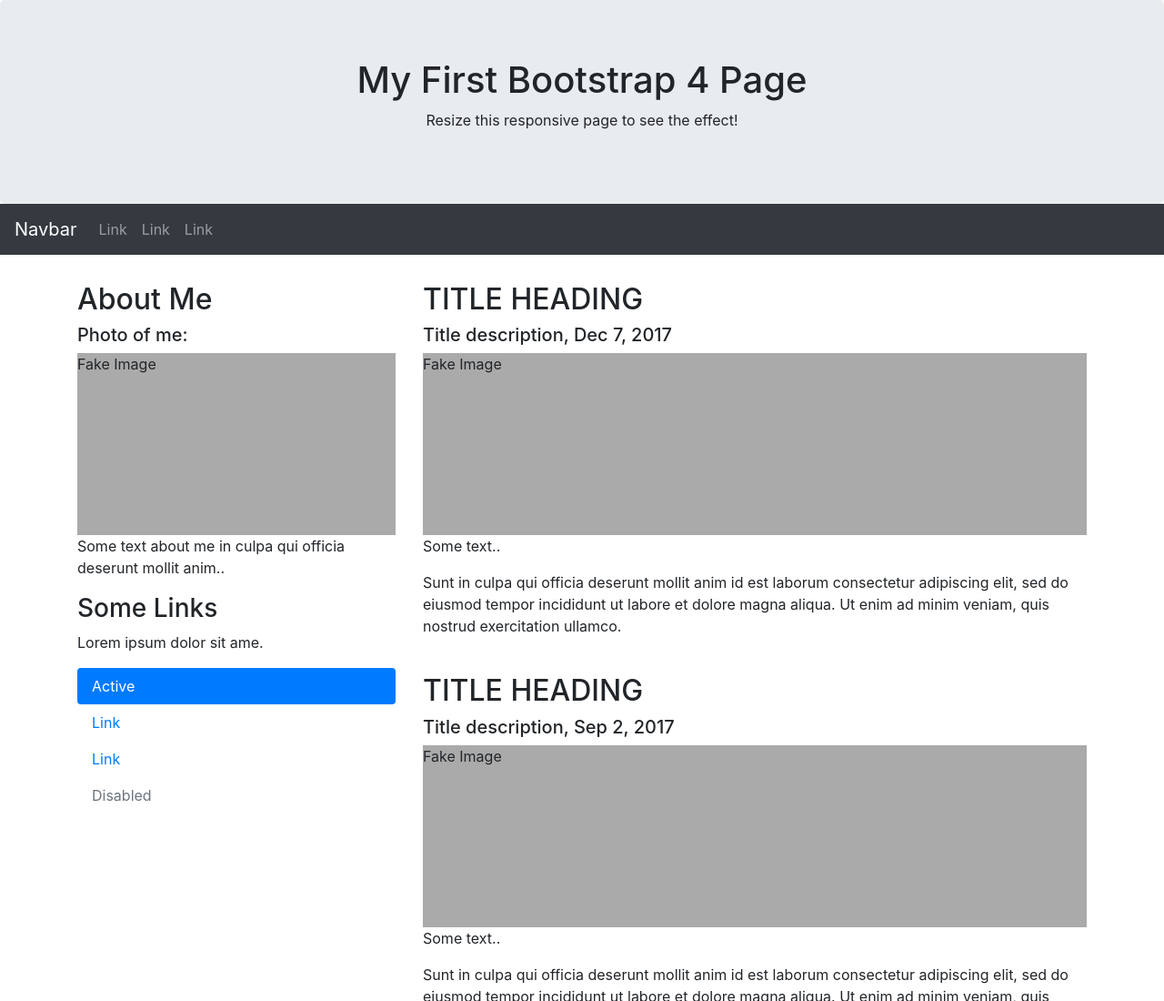
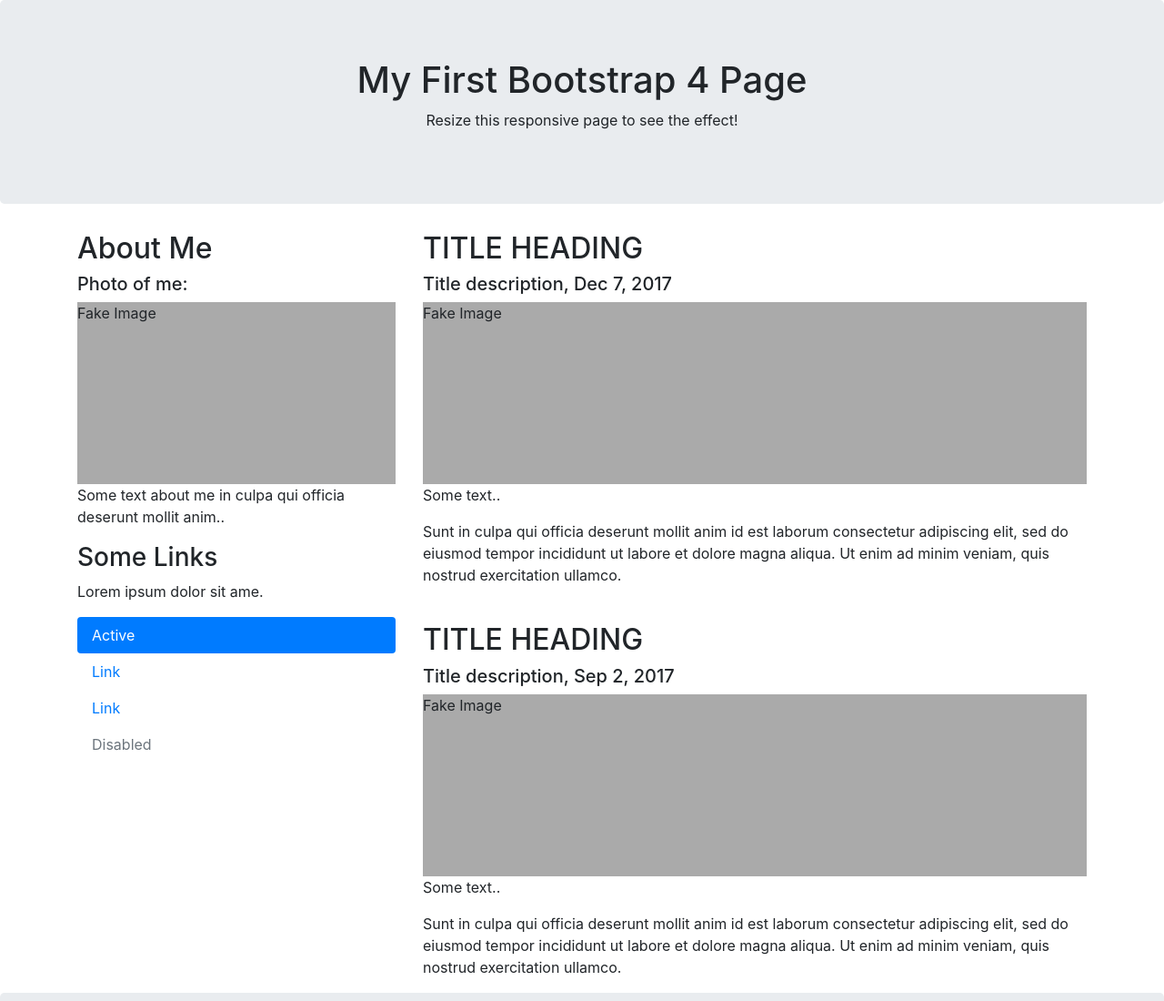
Before and after one commit to JesseArffman/KamkHub-Nettisivu, a plain HTML site: page index.html in a window 1280 px wide. Shown: the top 1100 px of the page at 91% size. Drawn offline with nearby package versions, Linux system fonts and the light colour scheme.

Commit message:
Update index.html

```diff
--- a/index.html
+++ b/index.html
@@ -22,25 +22,7 @@
   <p>Resize this responsive page to see the effect!</p>
 </div>
 
-<nav class="navbar navbar-expand-sm bg-dark navbar-dark">
-  <a class="navbar-brand" href="#">Navbar</a>
-  <button class="navbar-toggler" type="button" data-toggle="collapse" data-target="#collapsibleNavbar">
-    <span class="navbar-toggler-icon"></span>
-  </button>
-  <div class="collapse navbar-collapse" id="collapsibleNavbar">
-    <ul class="navbar-nav">
-      <li class="nav-item">
-        <a class="nav-link" href="#">Link</a>
-      </li>
-      <li class="nav-item">
-        <a class="nav-link" href="#">Link</a>
-      </li>
-      <li class="nav-item">
-        <a class="nav-link" href="#">Link</a>
-      </li>
-    </ul>
-  </div>
-</nav>
+
 
 <div class="container" style="margin-top:30px">
   <div class="row">
```
